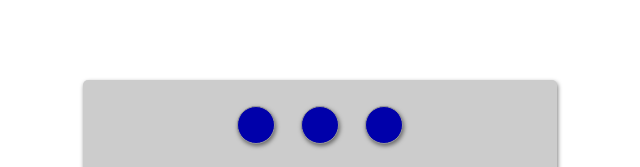
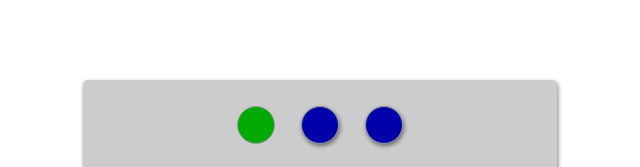
Before and after one commit to davidcurras/peg-solitaire-js, a plain HTML site: page index.html in a window 1280 px wide. Both pictures are taken after a click on the button 576 px from the left and 124 px from the top of the page. Shown: the top 167 px of the page, without its empty margins (320-960 px from the left). Drawn offline with Linux system fonts and the light colour scheme.

Commit message:
PS2019: Select Peg

```diff
--- a/css/board.css
+++ b/css/board.css
@@ -45,3 +45,11 @@ body {
 #board button.hole:hover {
   cursor: default;
 }
+
+#board button.selected {
+  background-color: #00aa00;
+}
+
+#board button.selected:active {
+  background-color: #006600;
+}
--- a/js/app.js
+++ b/js/app.js
@@ -8,9 +8,11 @@ var board = [
   [,, {value: 1}, {value: 1}, {value: 1},,],
 ]
 
-var generateCell = function(cell) {
-  // initial html for button
-  var html = '<button class="'
+var selectedPeg = { x: undefined, y: undefined }
+
+var generateCell = function(cell, rowN, colN) {
+  // initial html for button with row and column position for id
+  var html = '<button id="peg-'+rowN+'-'+colN+'" class="'
   // if cell has value=1 add class "peg"
   if(cell && cell.value) html += 'peg'
   // if cell has value=0 add class "hole"
@@ -22,10 +24,10 @@ var generateCell = function(cell) {
   return html
 }
 
-var generateRow = function(row) {
+var generateRow = function(row, rowN) {
   var html = '<div class="row">'
   for (var j = 0; j < row.length; j++) {
-    html += generateCell(row[j])
+    html += generateCell(row[j], rowN, j)
   }
   html += '</div>'
   return html
@@ -34,16 +36,36 @@ var generateRow = function(row) {
 var generateBoard = function() {
   var html = '<div class="row">'
   for (var i = 0; i < board.length; i++) {
-    html += generateRow(board[i])
+    html += generateRow(board[i], i)
   }
   html += '</div>'
-  console.log(html)
   return html
+}
+
+var selectPeg = function(evt) {
+  // Get selected html element from event
+  var peg = evt.target
+  // Parse row and column from element id
+  var idParts = peg.id && peg.id.length
+    ? peg.id.split('-') : []
+  if(idParts.length === 3) {
+    selectedPeg.x = idParts[1]
+    selectedPeg.y = idParts[2]
+    peg.className = 'selected'
+  }
+}
+
+var addPegsEventHandlers = function(pegs) {
+  for (var i = 0; i < pegs.length; i++) {
+    pegs[i].onclick = selectPeg
+  }
 }
 
 var init = function() {
   var boardElement = document.getElementById('board')
   boardElement.innerHTML = generateBoard()
+  var pegs = boardElement.getElementsByClassName('peg')
+  addPegsEventHandlers(pegs)
 }
 
 window.onload = init
```
